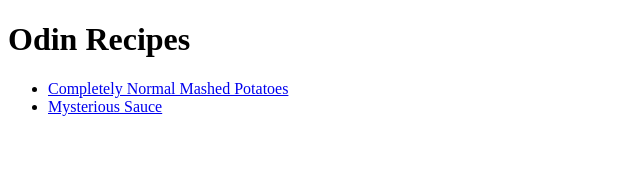
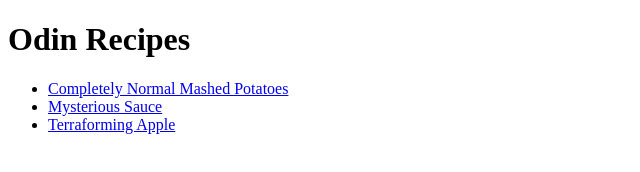
Before and after one commit to allenclose/odin-recipes, a plain HTML site: page index.html in a window 1280 px wide. Shown: the whole page, without its empty margins (0-640 px from the left). Drawn offline with Linux system fonts and the light colour scheme.

Commit message:
Add terraforming_apple.html link to index.html recipes list

```diff
--- a/index.html
+++ b/index.html
@@ -10,6 +10,7 @@
     <ul>
         <li><a href="./recipes/completely_normal_mashed_potatoes.html">Completely Normal Mashed Potatoes</a></li>
         <li><a href="./recipes/mysterious_sauce.html">Mysterious Sauce</a></li>
+        <li><a href="./recipes/terraforming_apple.html">Terraforming Apple</a></li>
     </ul>
 </body>
 </html>
```
